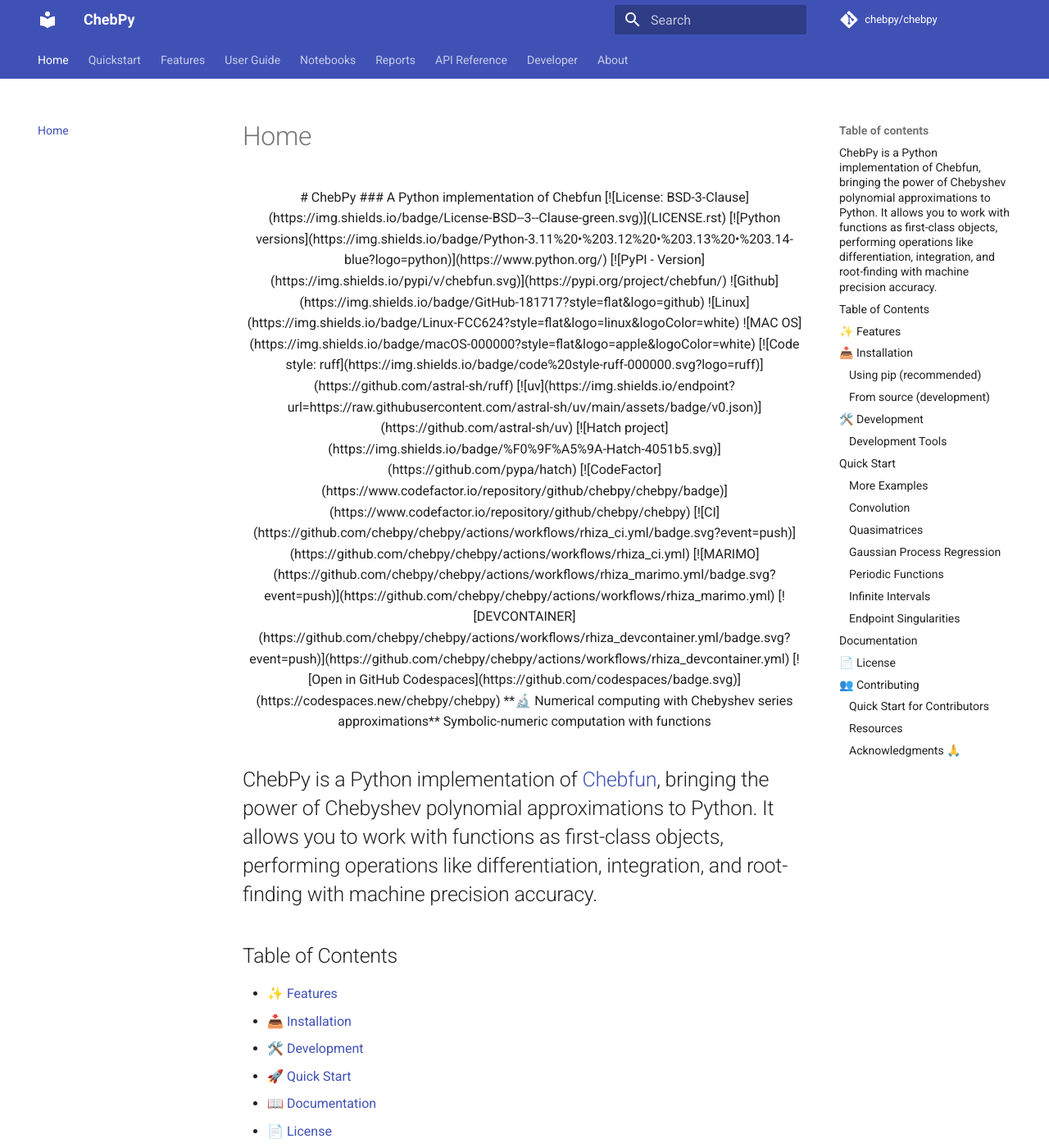
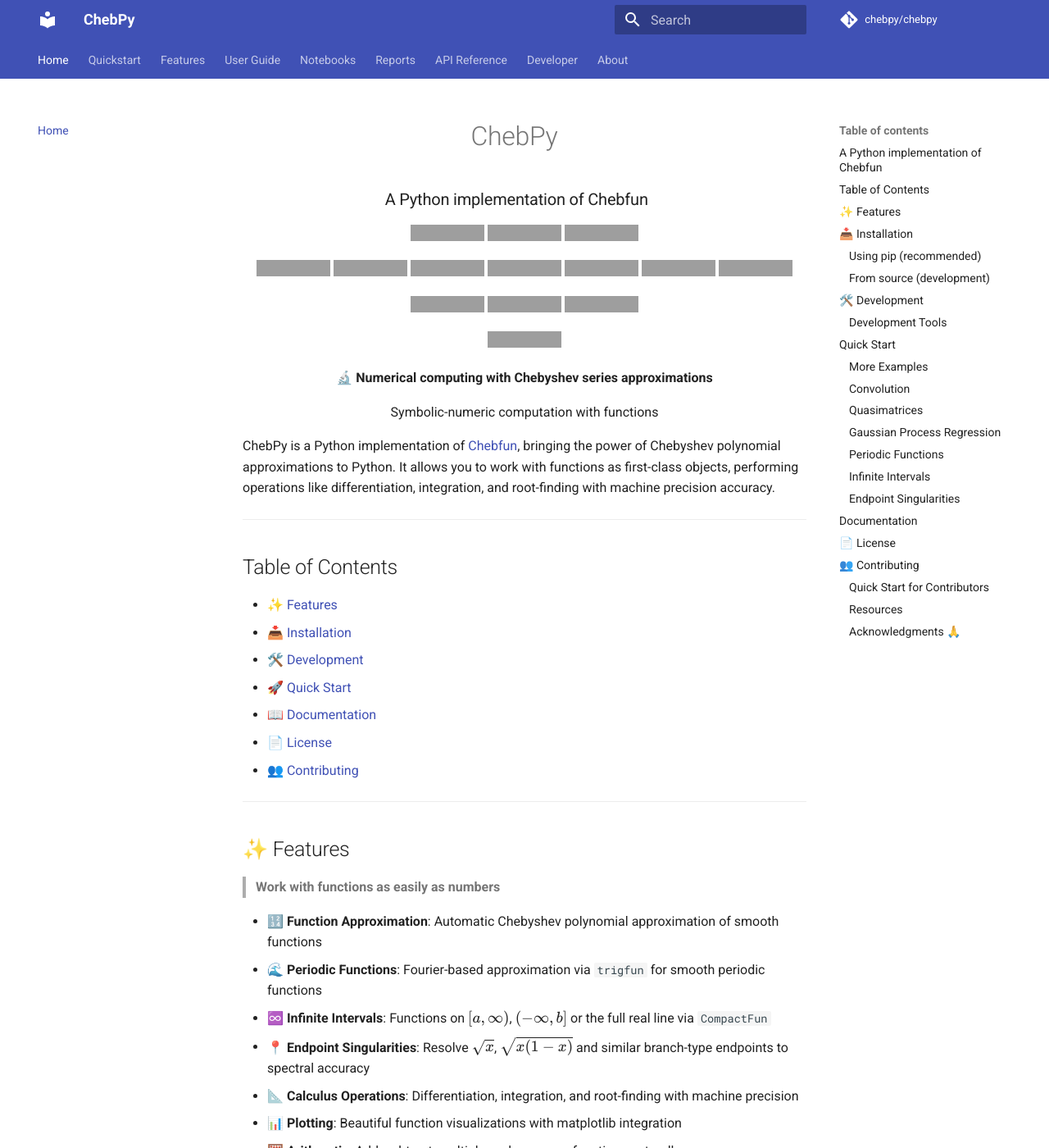
Before and after one commit to chebpy/chebpy, an MkDocs documentation site: the page built from docs/index.md, in a window 1280 px wide and 1400 px high. Shown: the whole window at 82% size. Built offline with MkDocs 1.6.1 and Material for MkDocs 9.7.7, drawn with Linux system fonts in a browser that asks for light colours; comment, search, counter and statistics services are not loaded; the version menu is left out; some of the changed text lies outside the part shown; grey boxes are pictures that could not be loaded.

Commit message:
Fix zensical docs homepage rendering (README as raw HTML block) (#427)
Co-authored-by: copilot-swe-agent[bot] <198982749+Copilot@users.noreply.github.com>

```diff
--- a/README.md
+++ b/README.md
@@ -1,4 +1,4 @@
-<div align="center">
+<div align="center" markdown="1">
 
 # ChebPy
 
@@ -29,6 +29,7 @@ Symbolic-numeric computation with functions
 </div>
 
 ChebPy is a Python implementation of [Chebfun](http://www.chebfun.org/), bringing the power of Chebyshev polynomial approximations to Python. It allows you to work with functions as first-class objects, performing operations like differentiation, integration, and root-finding with machine precision accuracy.
+
 ---
 
 ## Table of Contents
@@ -113,7 +114,7 @@ make coverage
 
 ## Quick Start
 
-<div align="center">
+<div align="center" markdown="1">
   <img src="docs/notebooks/chebpy-readme-image1.png" alt="ChebPy Example" width="80%">
 </div>
 
@@ -353,7 +354,7 @@ Project tooling:
 
 ---
 
-<div align="center">
+<div align="center" markdown="1">
 
 ⭐ *If you find ChebPy useful, please consider giving it a star!* ⭐
 
--- a/mkdocs.yml
+++ b/mkdocs.yml
@@ -40,6 +40,8 @@ plugins:
             show_signature_annotations: true
 
 markdown_extensions:
+  - attr_list
+  - md_in_html
   - pymdownx.highlight
   - pymdownx.superfences
   - pymdownx.snippets:
```
